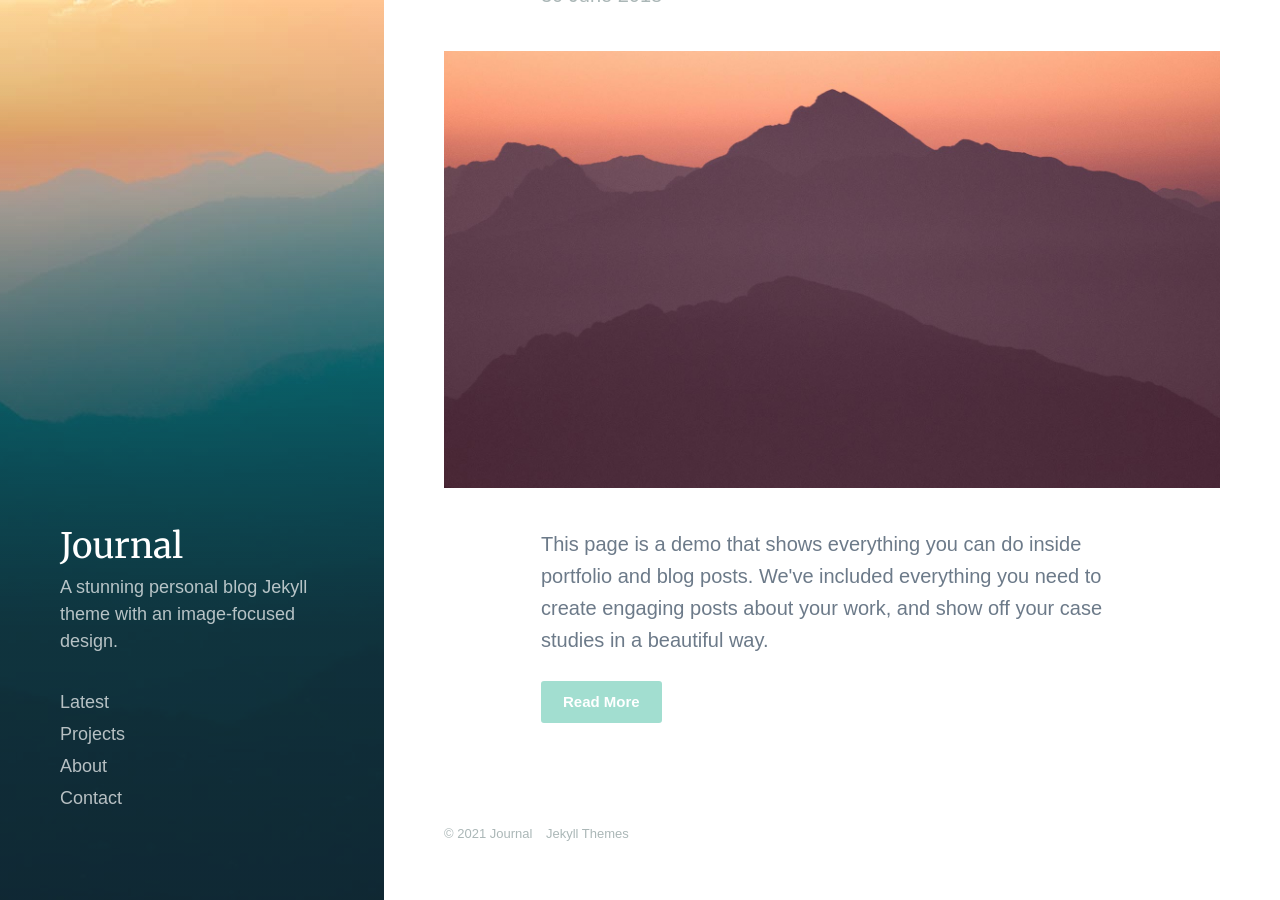
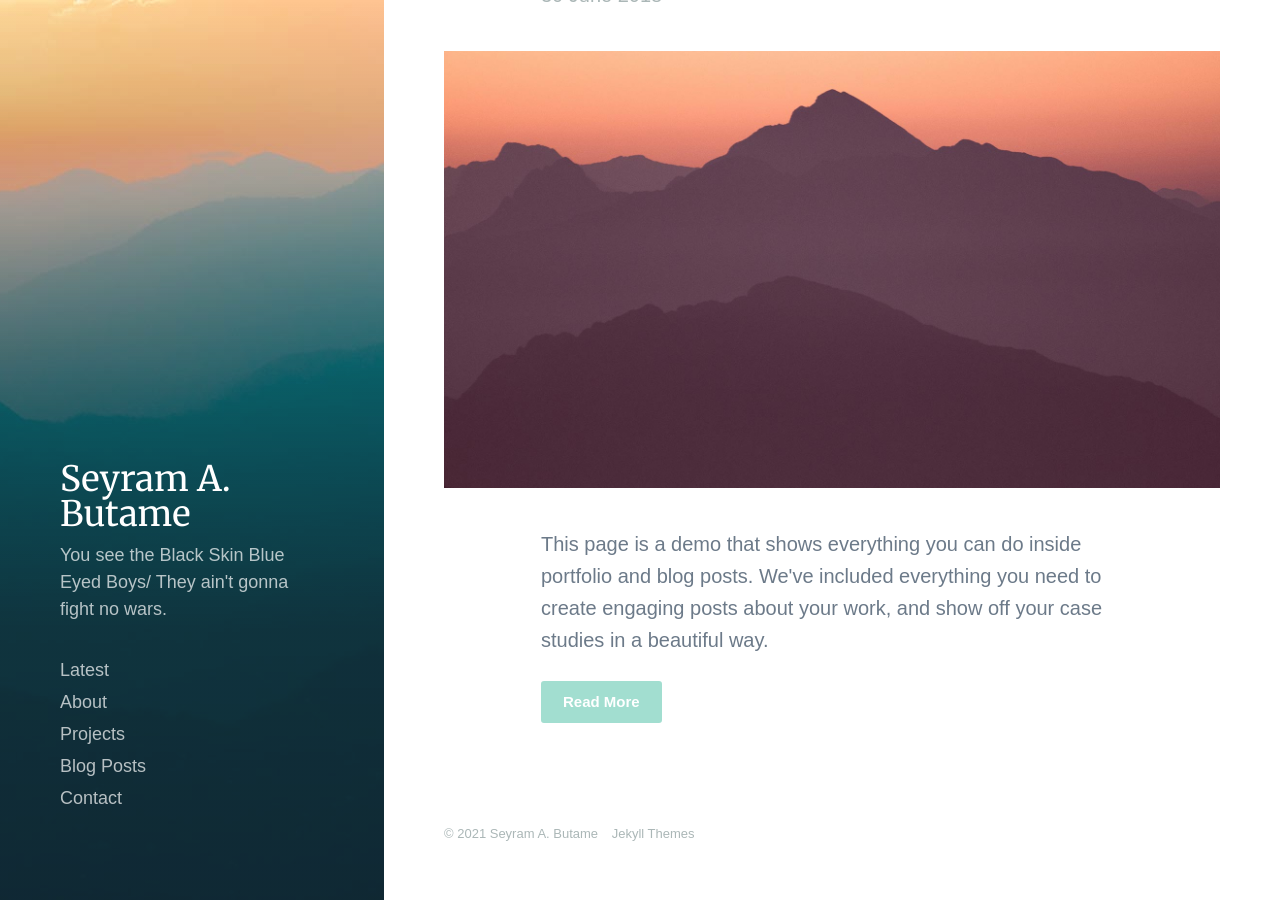
Before and after one commit to butames/blog.github.io, a Jekyll site: the page built from index.html, in a window 1280 px wide and 900 px high, scrolled down 133 px. Built offline with Jekyll 4.4.1, drawn with Linux system fonts in a browser that asks for light colours; nearby versions of some CDN libraries; some web fonts are replaced; the list of posts is cut into pages by our own code.

Commit message:
Update settings.yml

```diff
--- a/_data/settings.yml
+++ b/_data/settings.yml
@@ -1,6 +1,6 @@
 basic_settings:
-  site_title: Journal
-  site_tagline: A stunning personal blog Jekyll theme with an image-focused design.
+  site_title: Seyram A. Butame
+  site_tagline: You see the Black Skin Blue Eyed Boys/ They ain't gonna fight no wars.
   favicon_image: /images/favicon.png
 
 header_settings:
@@ -12,10 +12,12 @@ menu_settings:
   menu_items:
     - title: 'Latest'
       url: '/'
+    - title: 'About'
+      url: '/about'
     - title: 'Projects'
       url: '/projects/'
-    - title: 'About'
-      url: '/about'
+    - title: 'Blog Posts'
+      url: '/blogposts'
     - title: 'Contact'
       url: '/contact'
 
```
